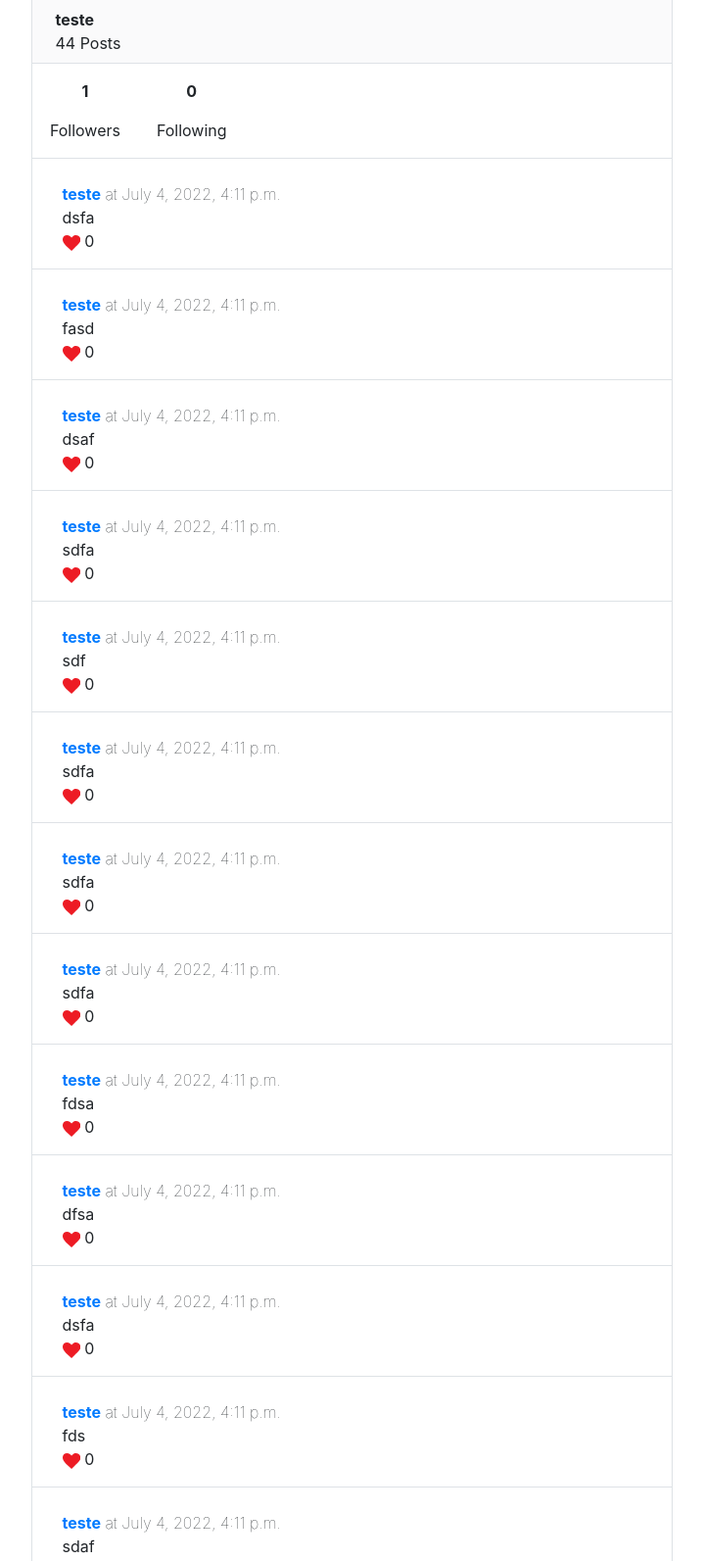
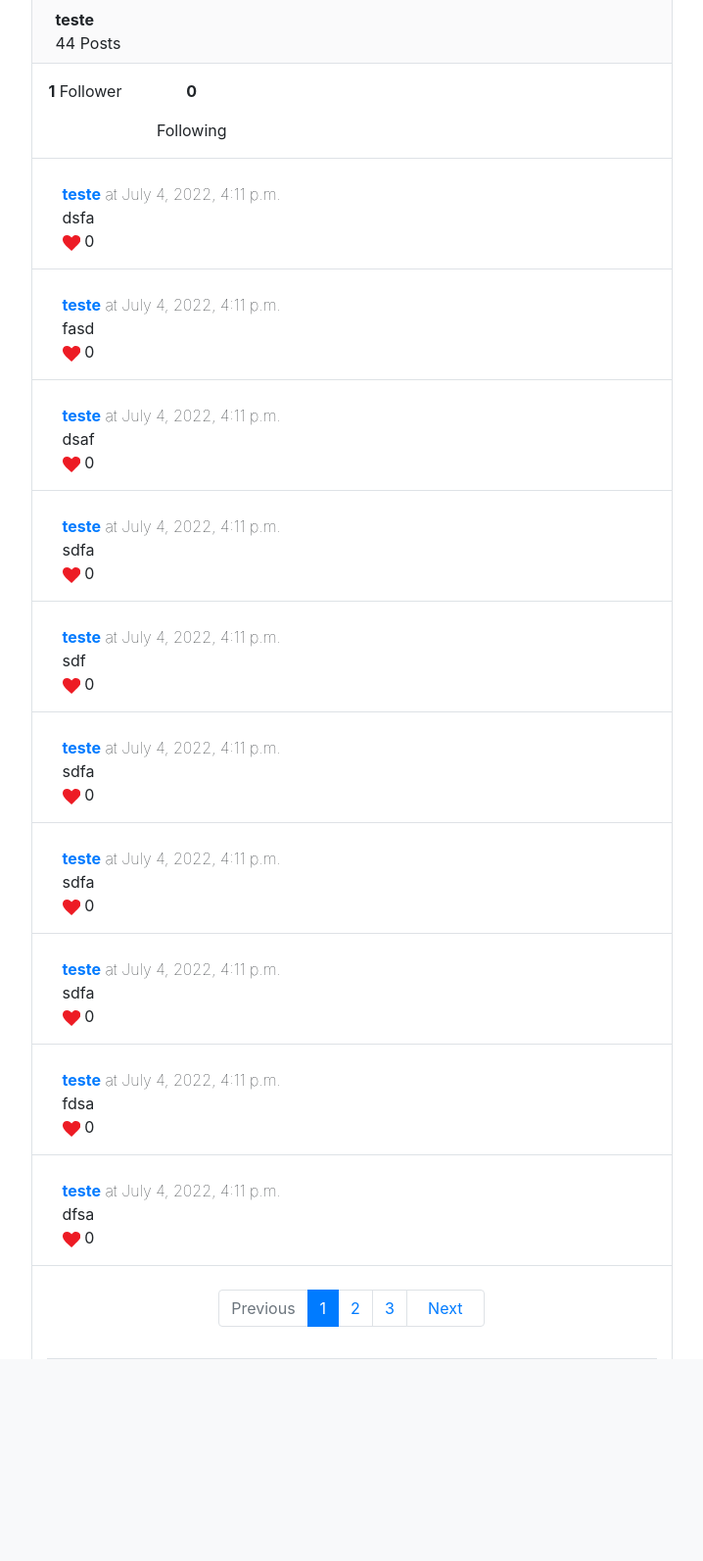
Before and after one commit to gbrandao-creator/CS50-Web, a Django app: a page that uses project4/network/templates/network/profile.html in a window 1280 px wide. Shown: the part 56-1649 px from the top of the page at 98% size, without its empty margins (281-999 px from the left). After the commit the page ends 1443 px from the top, so only its background shows below. Run offline with Django 3.2, Linux system fonts and the light colour scheme; a user stored in the database is signed in; data comes from the database, SQL or seed files in the repository; both versions use the stored data as it was after the commit; some libraries are stand-ins or nearby versions.

Commit message:
Pagination fixes. added pagination to other routes.

```diff
--- a/project4/network/static/network/styles.css
+++ b/project4/network/static/network/styles.css
@@ -5,3 +5,8 @@ body{
 .semi-transparent-gray{
     background-color: rgb(248, 249, 250, 0.75);
 }
+
+#previous_page, #next_page {
+    min-width: 5rem;
+    text-align: center;
+}
--- a/project4/network/templates/network/index.html
+++ b/project4/network/templates/network/index.html
@@ -53,7 +53,7 @@
 {% endblock %}
 
 {% block script %}
-{{ posts_page.number|json_script:"page_number" }}
-{{ num_pages|json_script:"num_pages" }}
-<script src="{% static 'network/paginator.js' %}"></script>
+    {{ posts_page.number|json_script:"page_number" }}
+    {{ num_pages|json_script:"num_pages" }}
+    <script src="{% static 'network/paginator.js' %}"></script>
 {% endblock %}
--- a/project4/network/templates/network/profile.html
+++ b/project4/network/templates/network/profile.html
@@ -5,12 +5,13 @@
     <div class="row sticky-top semi-transparent-gray sticky border-bottom">
         <div class="col px-4 py-2">
             <span class="mb-5 font-weight-bold">{{ profile_user.username }}</span>
-            <br><span class="">{{ posts.count }} Posts</span>
+            <br><span class="">{{ posts_page.paginator.count }} Posts</span>
         </div>
     </div>
     <div class="row py-2 d-flex border-bottom">
         <div class="col-2 text-center" style="line-height:2.5em">
-            <span class="font-weight-bold">{{ profile_user.followers.all.count }}</span> Followers
+            <span class="font-weight-bold">{{ profile_user.followers.all.count }}</span>
+            {% if profile_user.followers.all.count == 1 %} Follower {% else %} Followers {% endif %}
         </div>
         <div class="col-2 text-center" style="line-height:2.5em">
             <span class="font-weight-bold">0</span> Following
@@ -31,7 +32,7 @@
             </div>
         </div>
 
-    {% for post in posts %}
+    {% for post in posts_page %}
         <div class="row mb-2 p-3 border-bottom">
             <div class="col">
                 <span><a class="text-decoration-none" href="{% url 'user_profile' post.owner %}"><strong>{{ post.owner }}</strong></a></span>
@@ -43,9 +44,29 @@
             </div>
         </div>
     {% endfor %}
+
+    <div class="p-3 border-bottom">
+        <nav aria-label="Page navigation example">
+            <ul class="pagination justify-content-center">
+                <li class="page-item
+                {% if posts_page.number == 1 %} disabled {% endif %}">
+                    <a class="page-link" tabindex="-1" id="previous_page" href="#">Previous</a>
+                </li>
+                <li class="page-item"><a class="page-link" id="page_button_1" href="#"></a></li>
+                <li class="page-item"><a class="page-link" id="page_button_2" href="#"></a></li>
+                <li class="page-item"><a class="page-link" id="page_button_3" href="#"></a></li>
+                <li class="page-item
+                {% if posts_page.number == num_pages %} disabled {% endif %}">
+                    <a class="page-link" id="next_page" href="#">Next</a>
+                </li>
+            </ul>
+        </nav>
+    </div>
+
 {% endblock %}
 
 {% block script %}
-        {{ profile_user.username|json_script:"profile_username" }}
-        <script src="{% static 'network/profile.js' %}"></script>
+    {{ posts_page.number|json_script:"page_number" }}
+    {{ num_pages|json_script:"num_pages" }}
+    <script src="{% static 'network/paginator.js' %}"></script>
 {% endblock %}
--- a/project4/network/views.py
+++ b/project4/network/views.py
@@ -32,10 +32,14 @@ def following(request):
     following_users = []
     for user in request.user.following.all().iterator():
         following_users.append(user.following_user)
-    posts = Post.objects.filter(owner__in=following_users)
+    posts_list = Post.objects.filter(owner__in=following_users)
+    paginator = Paginator(posts_list, 10) # Show 10 posts per page
+    page_number = request.GET.get('page')
+    page_obj = paginator.get_page(page_number)
     return render(request, "network/index.html", {
         'form': forms.NewPostForm(),
-        'posts': posts,
+        'posts_page': page_obj,
+        'num_pages': paginator.num_pages,
         'title': 'Following'
     })
 
@@ -56,11 +60,16 @@ def user_profile(request, username):
     user = User.objects.get(username=username)
     does_follow = request.user.following.filter(following_user=user).exists()
     follow_msg = 'Unfollow' if does_follow else 'Follow'
+    posts_list = user.user_posts.all().order_by('-id')
+    paginator = Paginator(posts_list, 10) # Show 10 posts per page
+    page_number = request.GET.get('page')
+    page_obj = paginator.get_page(page_number)
     return render(request, "network/profile.html", {
         'profile_user': user,
         'is_other_user': request.user.username != username,
         'follow_msg': follow_msg,
-        'posts': user.user_posts.all().order_by('-id'),
+        'posts_page': page_obj,
+        'num_pages': paginator.num_pages,
     })
 
 @login_required
```
Also changed, not shown: project4/network/static/network/paginator.js (+40 -5 lines), project4/db.sqlite3.
